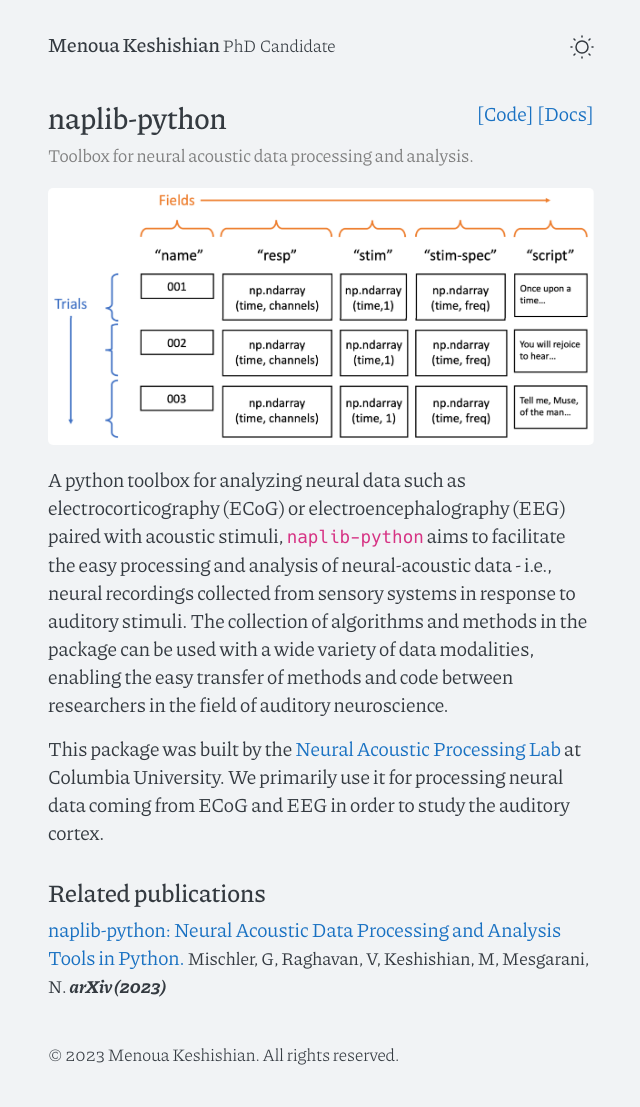
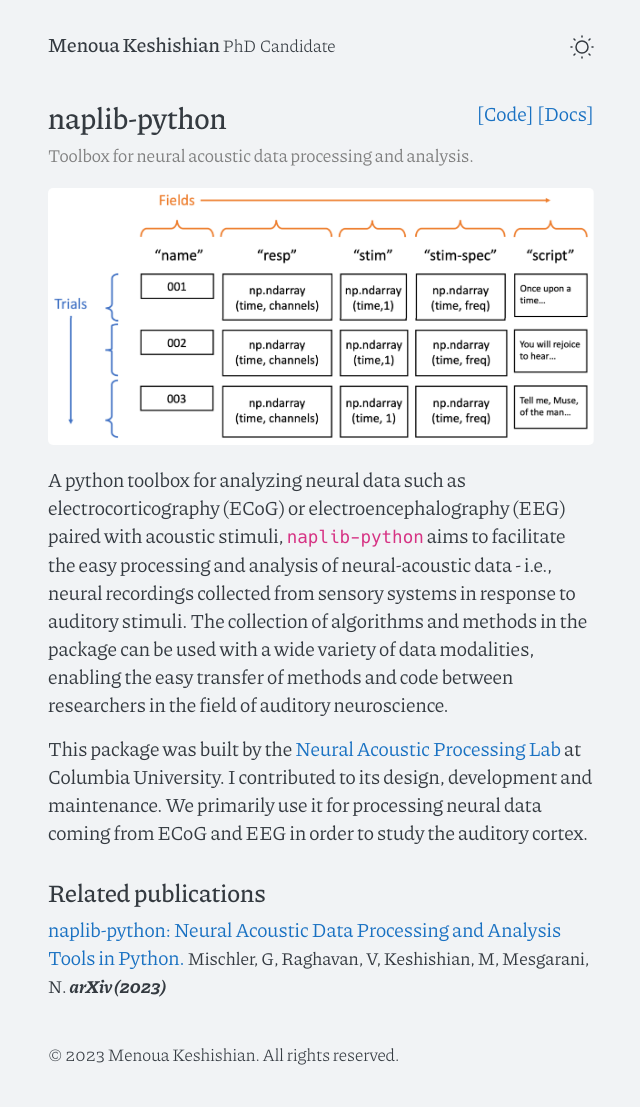
Before and after one commit to menoua/menoua.github.io, a Jekyll site: the page built from _projects/naplib-python.md, in a window 1280 px wide. Shown: the whole page, without its empty margins (319-959 px from the left). Built offline with Jekyll 4.4.1, drawn with Linux system fonts in a browser that asks for light colours.

Commit message:
Update naplib-python.md

```diff
--- a/_projects/naplib-python.md
+++ b/_projects/naplib-python.md
@@ -21,6 +21,6 @@ with a wide variety of data modalities, enabling the easy transfer of methods
 and code between researchers in the field of auditory neuroscience.
 
 This package was built by the [Neural Acoustic Processing Lab](
-http://naplab.ee.columbia.edu/) at Columbia University. We primarily use it
-for processing neural data coming from ECoG and EEG in order to study the
-auditory cortex.
+http://naplab.ee.columbia.edu/) at Columbia University. I contributed to its
+design, development and maintenance. We primarily use it for processing neural
+data coming from ECoG and EEG in order to study the auditory cortex.
```
